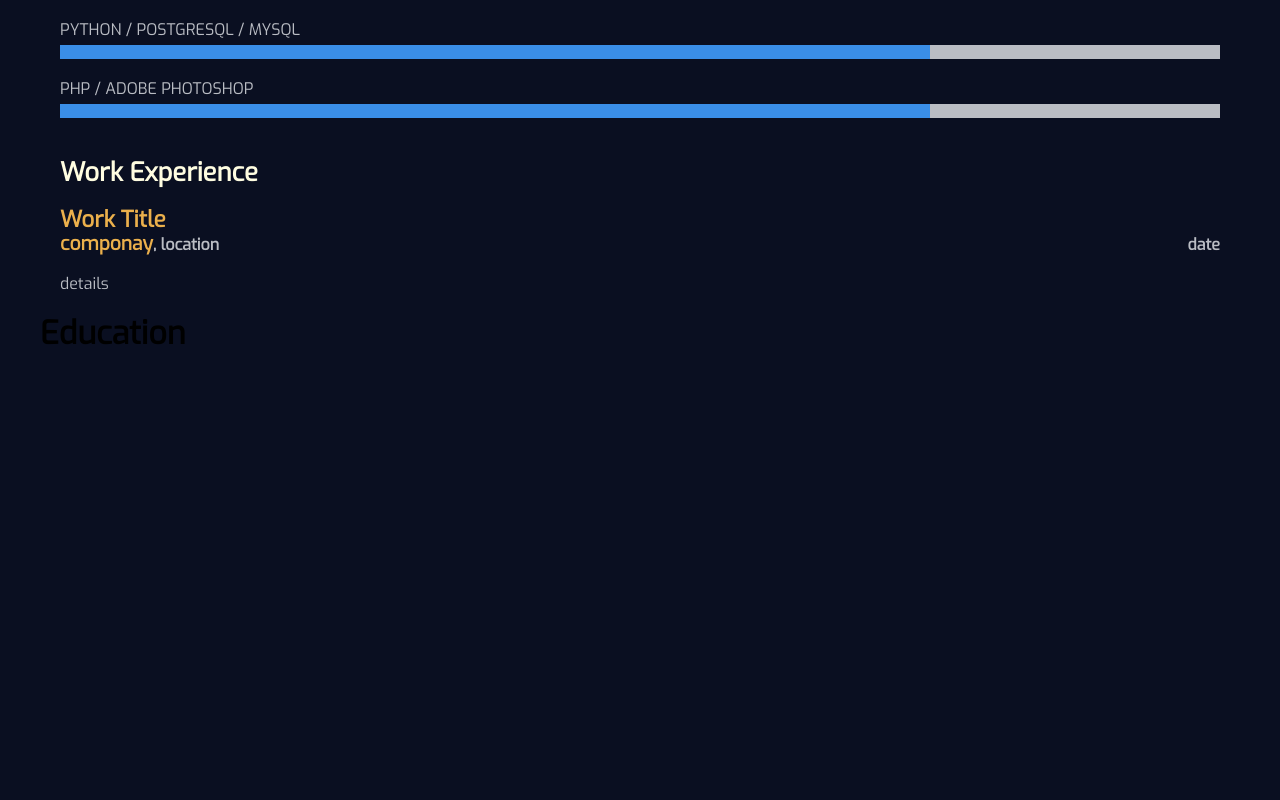
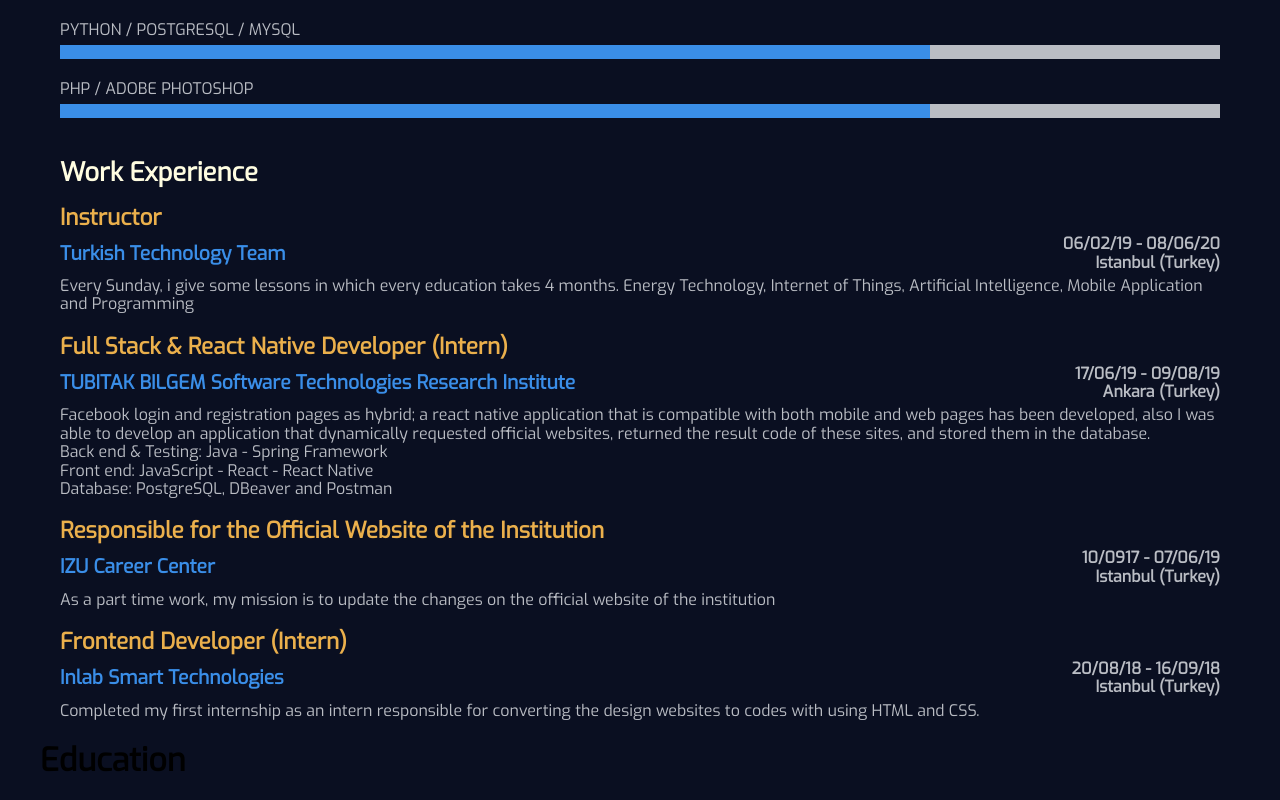
Before and after one commit to mustafaberat/personal-website-1, a Next.js app: page /resume in a window 1280 px wide. Shown: the part 411-1211 px from the top of the page. Before the commit the page ends 800 px from the top, so only its background shows below. Built offline with nearby package versions, Linux system fonts and the light colour scheme.

Commit message:
workexperience component is done but not test yet

```diff
--- a/components/resumeComps/WorkExperience.js
+++ b/components/resumeComps/WorkExperience.js
@@ -5,14 +5,71 @@ const WorkExperience = () => {
         <div className="container">
             <section className="workexperience-container">
                 <h1 className="workexperience-title">Work Experience</h1>
-                <h3 className="work-title">Work Title</h3>
+                <h3 className="work-title">Instructor</h3>
                 <div className="work-subtitles">
-                    <h3 className="work-companay">componay</h3>
-                    <h3 className="work-location">, location</h3>
-                    <h3 className="work-date">date</h3>
+                    <h3 className="work-companay">Turkish Technology Team</h3>
+                    <div className="work-dateandlocation">
+                        <h3 className="work-date">06/02/19 - 08/06/20</h3>
+                        <h3 className="work-location">Istanbul (Turkey)</h3>
+                    </div>
                 </div>
-                <p className="work-details">details</p>
+                <p className="work-details">
+                    Every Sunday, i give some lessons in which every education takes 4 months. Energy Technology, Internet of Things, Artificial Intelligence, Mobile Application and Programming
+                </p>
             </section>
+
+            <section className="workexperience-container">
+                <h3 className="work-title">Full Stack & React Native Developer (Intern)</h3>
+                <div className="work-subtitles">
+                    <h3 className="work-companay">TUBITAK BILGEM Software Technologies Research Institute</h3>
+                    <div className="work-dateandlocation">
+                        <h3 className="work-date">17/06/19 - 09/08/19</h3>
+                        <h3 className="work-location">Ankara (Turkey)</h3>
+                    </div>
+                </div>
+                <p className="work-details">
+                    Facebook login and registration pages as hybrid; a react native application that is compatible with both
+                    mobile and web pages has been developed, also I was able to develop an application that
+                    dynamically requested official websites, returned the result code of these sites, and stored them in the
+                    database.
+                </p>
+                <p className="work-details">
+                    <ul>
+                        <li>Back end & Testing: Java - Spring Framework</li>
+                        <li>Front end: JavaScript - React - React Native</li>
+                        <li>Database: PostgreSQL, DBeaver and Postman</li>
+                    </ul>
+                </p>
+            </section>
+
+            <section className="workexperience-container">
+                <h3 className="work-title">Responsible for the Official Website of the Institution</h3>
+                <div className="work-subtitles">
+                    <h3 className="work-companay">IZU Career Center</h3>
+                    <div className="work-dateandlocation">
+                        <h3 className="work-date">10/0917 - 07/06/19</h3>
+                        <h3 className="work-location">Istanbul (Turkey)</h3>
+                    </div>
+                </div>
+                <p className="work-details">
+                    As a part time work, my mission is to update the changes on the official website of the institution
+                </p>
+            </section>
+
+            <section className="workexperience-container">
+                <h3 className="work-title">Frontend Developer (Intern)</h3>
+                <div className="work-subtitles">
+                    <h3 className="work-companay">Inlab Smart Technologies</h3>
+                    <div className="work-dateandlocation">
+                        <h3 className="work-date">20/08/18 - 16/09/18</h3>
+                        <h3 className="work-location">Istanbul (Turkey)</h3>
+                    </div>
+                </div>
+                <p className="work-details">
+                    Completed my first internship as an intern responsible for converting the design websites to codes with using HTML and CSS.
+                </p>
+            </section>
+
         </div>
     );
 }
--- a/styles/devices.css
+++ b/styles/devices.css
@@ -23,7 +23,15 @@
   .technologies-title,
   .workexperience-title,
   .work-title {
-    font-size: 1.4rem;
+    font-size: 1.3rem;
+  }
+  .work-companay {
+    font-size: 1rem;
+  }
+  .work-location,
+  .work-date,
+  .work-details {
+    font-size: 0.9rem;
   }
 }
 
@@ -52,12 +60,12 @@
     font-size: 1.2rem;
   }
   .work-companay {
-    font-size: 1rem;
+    font-size: 0.9rem;
   }
   .work-location,
   .work-date,
   .work-details {
-    font-size: 0.9rem;
+    font-size: 0.8rem;
   }
 }
 
@@ -92,19 +100,12 @@
     font-size: 0.8rem;
   }
   .work-companay {
-    font-size: 0.9rem;
+    font-size: 0.8rem;
   }
   .work-location,
   .work-date,
   .work-details {
     font-size: 0.7rem;
-  }
-}
-
-@media (max-width: 330px) {
-  .name-surname {
-    padding-left: 20%;
-    padding-right: 20%;
   }
 }
 
@@ -118,4 +119,20 @@
     padding-left: 5%;
     padding-right: 5%;
   }
+  .work-companay {
+    font-size: 0.7rem;
+  }
+  .work-location,
+  .work-date,
+  .work-details {
+    font-size: 0.6rem;
+  }
 }
+
+/* SPECIFIC */
+@media (max-width: 330px) {
+  .name-surname {
+    padding-left: 20%;
+    padding-right: 20%;
+  }
+}
--- a/styles/workexperience.css
+++ b/styles/workexperience.css
@@ -1,27 +1,32 @@
 .workexperience-container {
   padding-left: var(--gutter);
   padding-right: var(--gutter);
-  margin-top: var(--fingerSize);
+  margin-top: var(--gutter);
   color: var(--grey);
 }
 .workexperience-title {
   color: var(--white);
-  margin-bottom: var(--gutter);
+  margin-top: var(--fingerSize);
   font-size: 1.6rem;
 }
 .work-title {
   font-size: 1.4rem;
   color: var(--yellow);
+  margin-bottom: 5px;
 }
 .work-subtitles {
   display: flex;
-  align-items: baseline;
+  align-items: center;
   font-size: 1rem;
-  margin-bottom: var(--gutter);
+  margin-bottom: 5px;
 }
 .work-companay {
   font-size: 1.2rem;
-  color: var(--yellow);
+  color: var(--blue);
+}
+.work-dateandlocation {
+  margin-left: auto;
+  white-space: nowrap;
 }
 .work-location,
 .work-date,
@@ -31,3 +36,7 @@
 .work-date {
   margin-left: auto;
 }
+.work-location {
+  display: flex;
+  justify-content: flex-end;
+}
```
